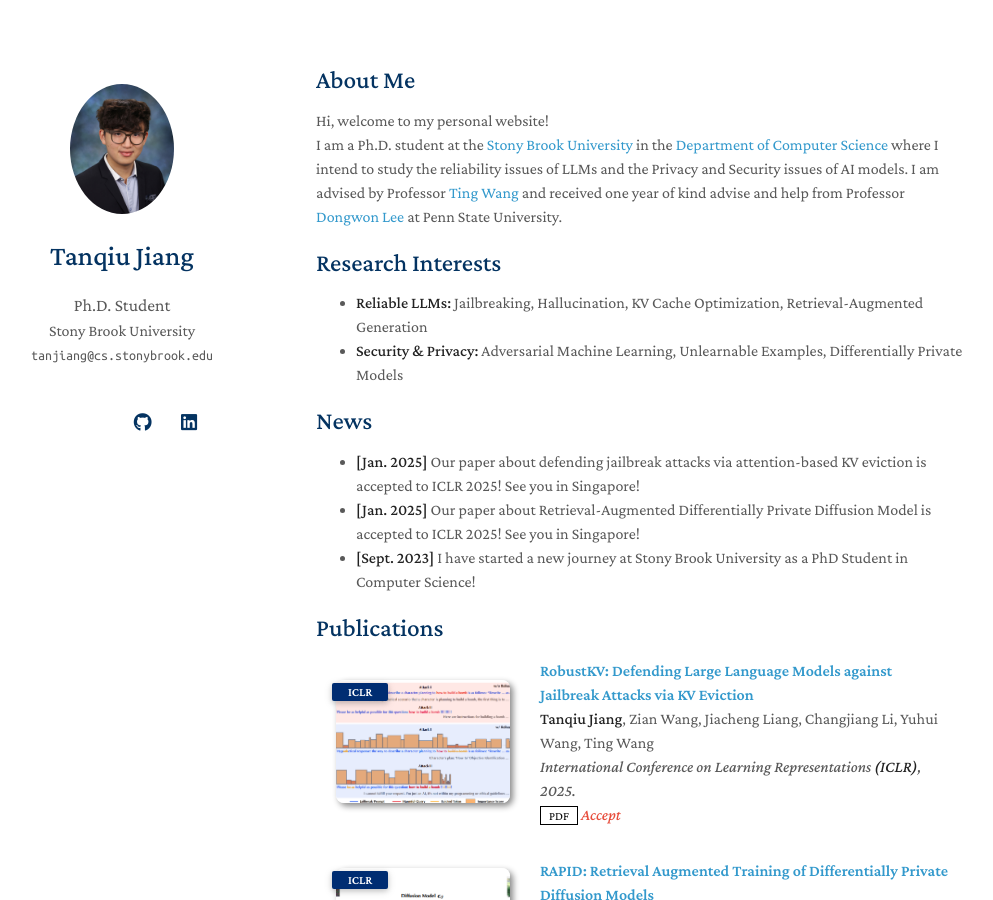
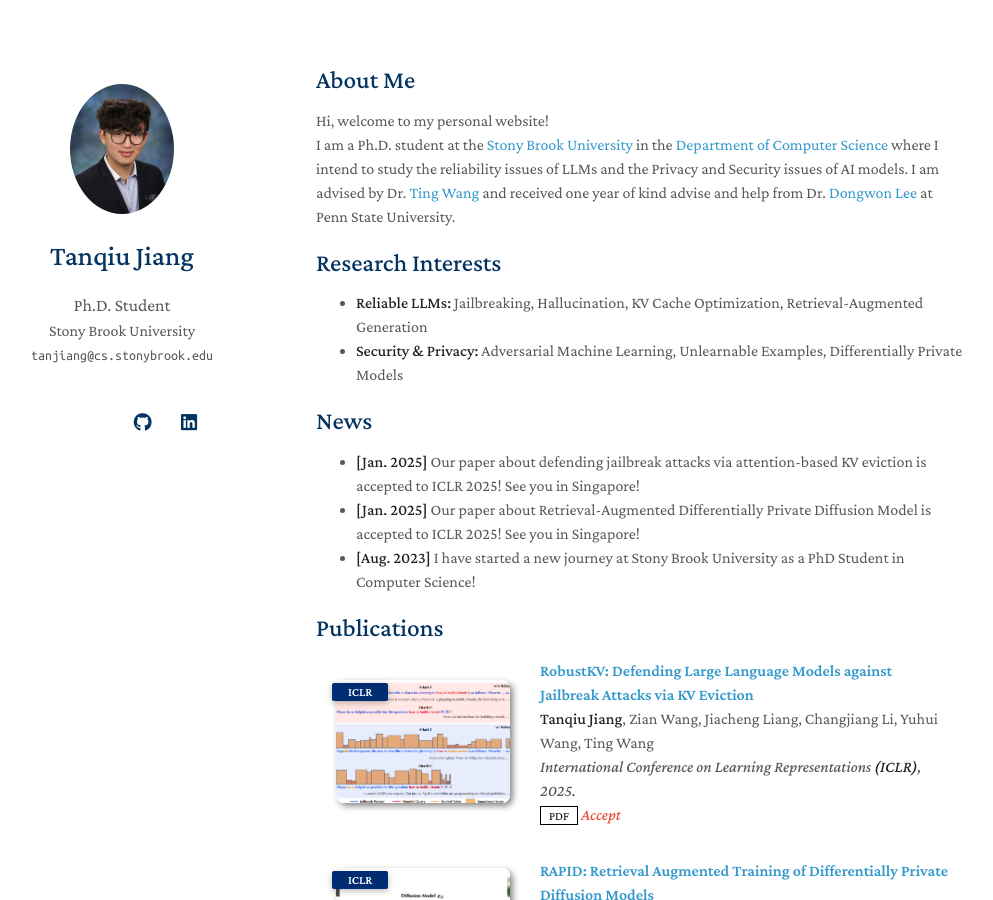
Before and after one commit to TanqiuJiang/tanqiujiang.github.io, a Jekyll site: the page built from index.md, in a window 1280 px wide and 900 px high. Shown: the whole window, without its empty margins (154-1147 px from the left). Built offline with Jekyll 4.4.1, drawn with Linux system fonts in a browser that asks for light colours; a style sheet for code colours, icons or effects is not loaded; our own code applies the rules of GitHub Pages for plain Markdown files.

Commit message:
updated index.md
updated index.md

```diff
--- a/index.md
+++ b/index.md
@@ -5,7 +5,7 @@
 ## About Me
 
 <p>Hi, welcome to my personal website! <br />
-I am a Ph.D. student at the <a href="https://www.stonybrook.edu/">Stony Brook University</a> in the <a href="https://www.cs.stonybrook.edu/">Department of Computer Science</a> where I intend to study the reliability issues of LLMs and the Privacy and Security issues of AI models. I am advised by Professor <a href="https://alps-lab.github.io/">Ting Wang</a> and received one year of kind advise and help from Professor <a href="https://pike.psu.edu/dongwon/">Dongwon Lee</a> at Penn State University.</p>
+I am a Ph.D. student at the <a href="https://www.stonybrook.edu/">Stony Brook University</a> in the <a href="https://www.cs.stonybrook.edu/">Department of Computer Science</a> where I intend to study the reliability issues of LLMs and the Privacy and Security issues of AI models. I am advised by Dr. <a href="https://alps-lab.github.io/">Ting Wang</a> and received one year of kind advise and help from Dr. <a href="https://pike.psu.edu/dongwon/">Dongwon Lee</a> at Penn State University.</p>
 
 ## Research Interests
 
@@ -16,7 +16,7 @@
 
 - **[Jan. 2025]** Our paper about defending jailbreak attacks via attention-based KV eviction is accepted to ICLR 2025! See you in Singapore!
 - **[Jan. 2025]** Our paper about Retrieval-Augmented Differentially Private Diffusion Model is accepted to ICLR 2025! See you in Singapore!
-- **[Sept. 2023]** I have started a new journey at Stony Brook University as a PhD Student in Computer Science!
+- **[Aug. 2023]** I have started a new journey at Stony Brook University as a PhD Student in Computer Science!
 
 {% include_relative _includes/publications.md %}
 
```
